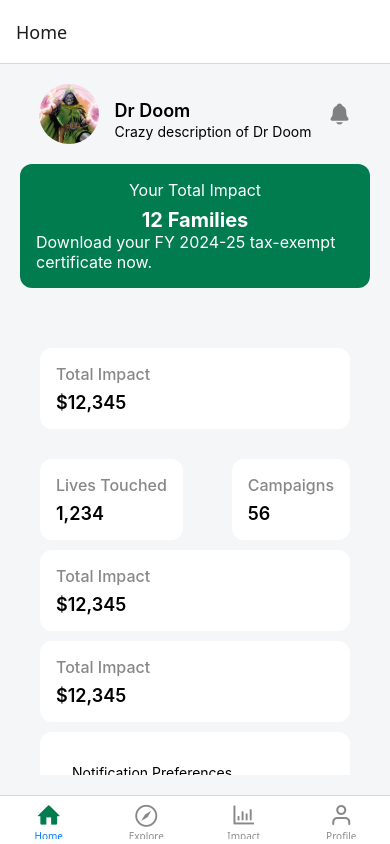
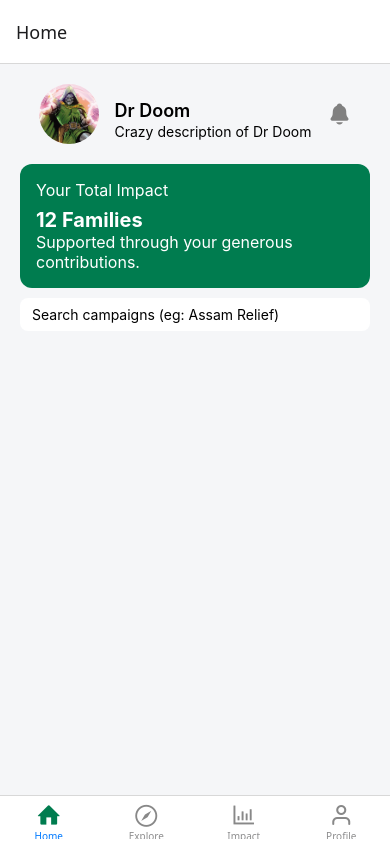
Before and after one commit to ambujvashistha/impact-tracking-app, a React Native app: screen /Home in a window 390 px wide. Built offline with nearby package versions, Linux system fonts and the light colour scheme.

Commit message:
home page search input

```diff
--- a/src/screens/homeScreen.js
+++ b/src/screens/homeScreen.js
@@ -1,4 +1,4 @@
-import { View, Text, Image, ScrollView, StyleSheet, TouchableOpacity } from "react-native";
+import { View, Text, Image, ScrollView, StyleSheet, TouchableOpacity,TextInput } from "react-native";
 import Ionicons from "@expo/vector-icons/Ionicons";
 
 export default function HomeScreen() {
@@ -15,65 +15,26 @@ export default function HomeScreen() {
             <Text style={styles.name}>Dr Doom</Text>
             <Text style={styles.description}>Crazy description of Dr Doom</Text>
           </View>
-            <TouchableOpacity>
-              <Ionicons name="notifications" size={24} color="grey" />
-            </TouchableOpacity>
+
+          <TouchableOpacity>
+            <Ionicons name="notifications" size={24} color="grey" />
+          </TouchableOpacity>
         </View>
 
         <View style={styles.totalImpact}>
           <Text style={styles.totalImpactText}>Your Total Impact</Text>
           <Text style={styles.totalImpactTitle}>12 Families</Text>
           <Text style={styles.totalImpactText}>
-            Download your FY 2024-25 tax-exempt certificate now.
+            Supported through your generous contributions.
           </Text>
         </View>
+        <TextInput style={styles.searchInput} placeholder="Search campaigns (eg: Assam Relief)"></TextInput>
       </View>
+
       <ScrollView
         contentContainerStyle={styles.scrollContent}
         showsVerticalScrollIndicator={false}
       >
-        <View style={styles.section}>
-          <Text style={styles.sectionTitle}>Total Impact</Text>
-          <Text style={styles.sectionValue}>$12,345</Text>
-        </View>
-        <View style={styles.impact}>
-          <View style={styles.section}>
-            <Text style={styles.sectionTitle}>Lives Touched</Text>
-            <Text style={styles.sectionValue}>1,234</Text>
-          </View>
-          <View style={styles.section}>
-            <Text style={styles.sectionTitle}>Campaigns</Text>
-            <Text style={styles.sectionValue}>56</Text>
-          </View>
-        </View>
-
-        <View style={styles.section}>
-          <Text style={styles.sectionTitle}>Total Impact</Text>
-          <Text style={styles.sectionValue}>$12,345</Text>
-        </View>
-
-        <View style={styles.section}>
-          <Text style={styles.sectionTitle}>Total Impact</Text>
-          <Text style={styles.sectionValue}>$12,345</Text>
-        </View>
-
-        <View style={styles.section}>
-          <View style={styles.section}>
-            <TouchableOpacity>
-              <Text>Notification Preferences</Text>
-            </TouchableOpacity>
-          </View>
-          <View style={styles.section}>
-            <TouchableOpacity>
-              <Text>Security & App PIN</Text>
-            </TouchableOpacity>
-          </View>
-          <View style={styles.section}>
-            <TouchableOpacity>
-              <Text style={styles.signOutText}>Sign Out</Text>
-            </TouchableOpacity>
-          </View>
-        </View>
       </ScrollView>
     </View>
   );
@@ -183,11 +144,13 @@ const styles = StyleSheet.create({
     marginBottom: 12,
   },totalImpact: {
     backgroundColor: "#007c4f",
+    display: "flex",
     padding: 16,
     borderRadius: 12,
     marginBottom: 10,
     marginTop: 20,
-    alignItems: "center",
+    alignItems: "column",
+    justifyContent: "space-evenly",
   },
   totalImpactTitle: {
     fontSize: 20,
@@ -203,6 +166,14 @@ const styles = StyleSheet.create({
     display: "flex",
     flexDirection: "row",
     alignItems: "center",
+    justifyContent: "start",
     gap: 16,
+    },
+    searchInput: {
+    backgroundColor: "#fff",
+    paddingHorizontal: 12,
+    paddingVertical: 8,
+    borderRadius: 8,
+    width: "100%",
     }
 });
```
